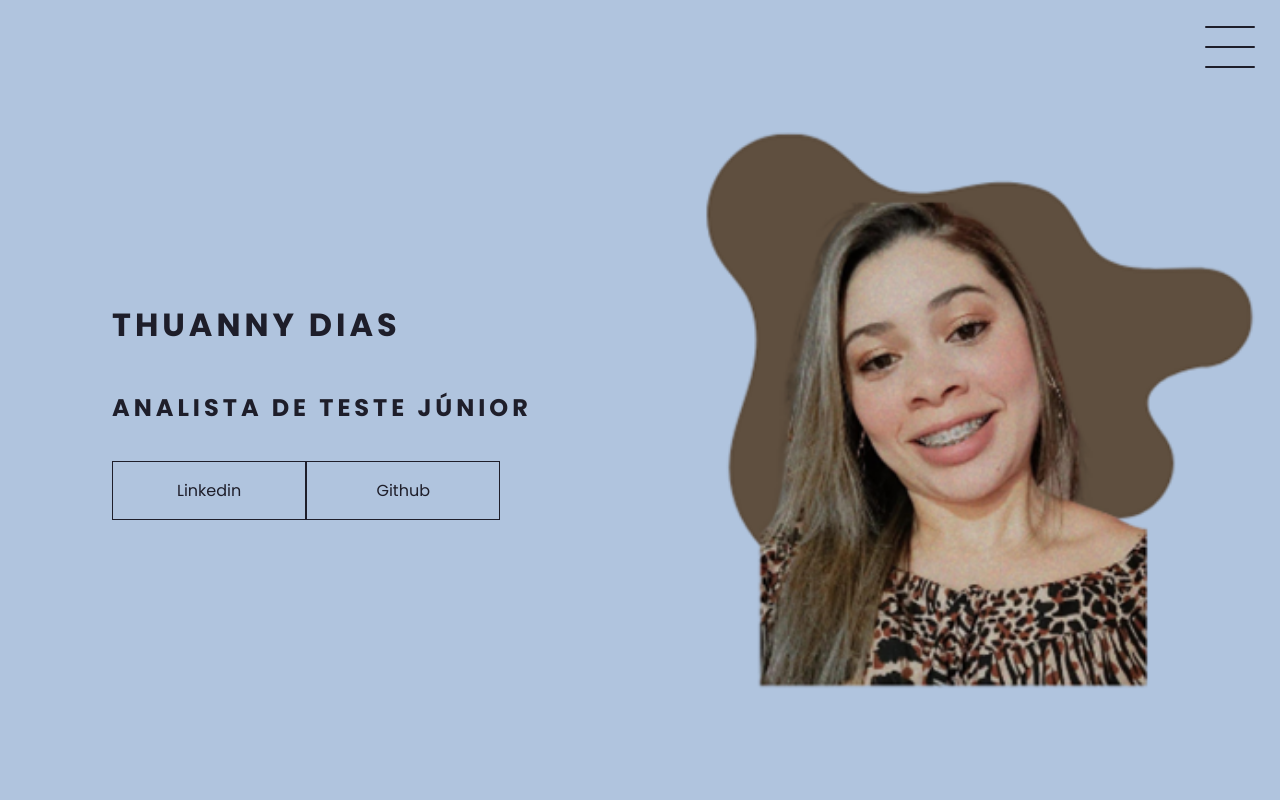
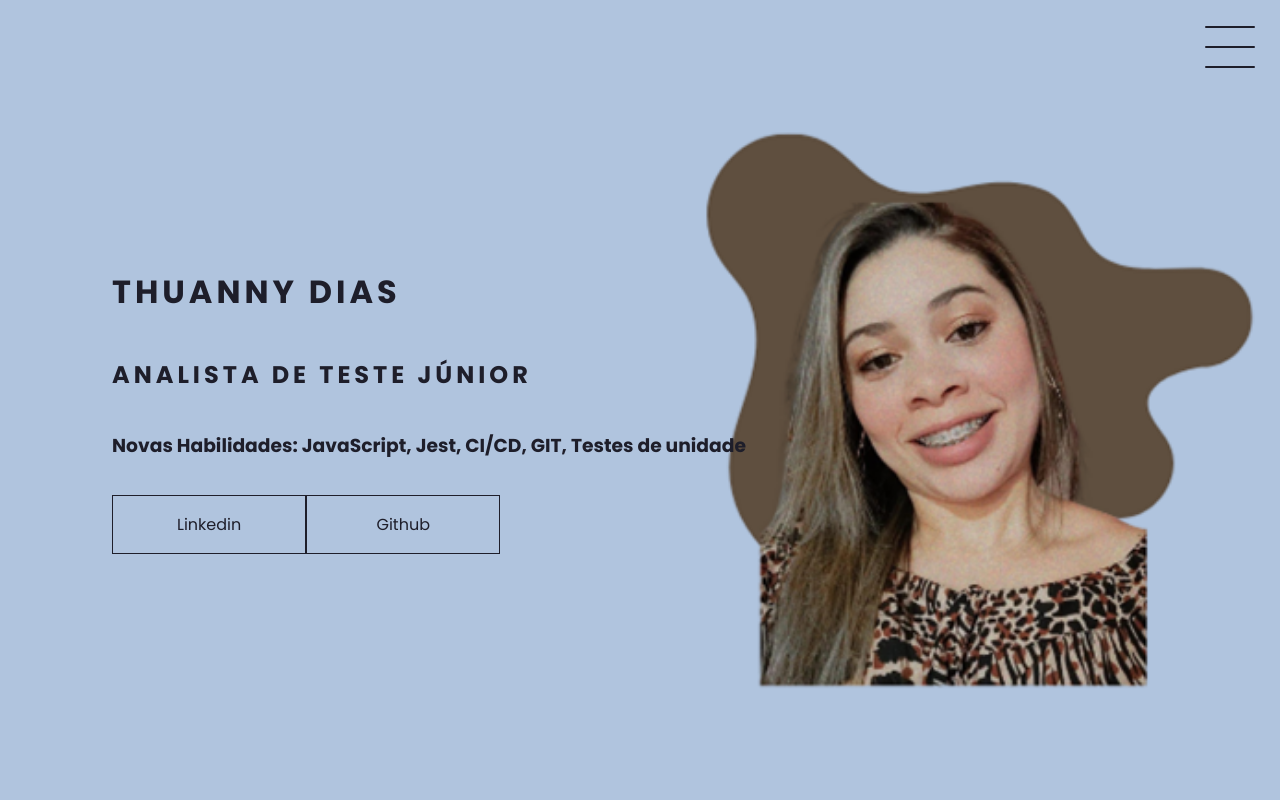
Before and after one commit to Thuannyy/projeto_qa, a plain HTML site: page projeto_portifolio/projeto_portifoleo.html in a window 1280 px wide. Shown: the top 800 px of the page. Drawn offline with Linux system fonts and the light colour scheme.

Commit message:
Nova descrição

```diff
--- a/projeto_portifolio/projeto_portifoleo.html
+++ b/projeto_portifolio/projeto_portifoleo.html
@@ -42,6 +42,7 @@
         </div>
         <h1>Thuanny Dias</h1>
         <h2>Analista de Teste Júnior</h2>
+        <h3>Novas Habilidades: JavaScript, Jest, CI/CD, GIT, Testes de unidade</h3>
         <div class="social-media">
             <a href="https://www.linkedin.com/in/thuanny-dias-136221140/">Linkedin</a>
             <a href="https://github.com/Thuannyy/projeto_qa">Github</a>
```
